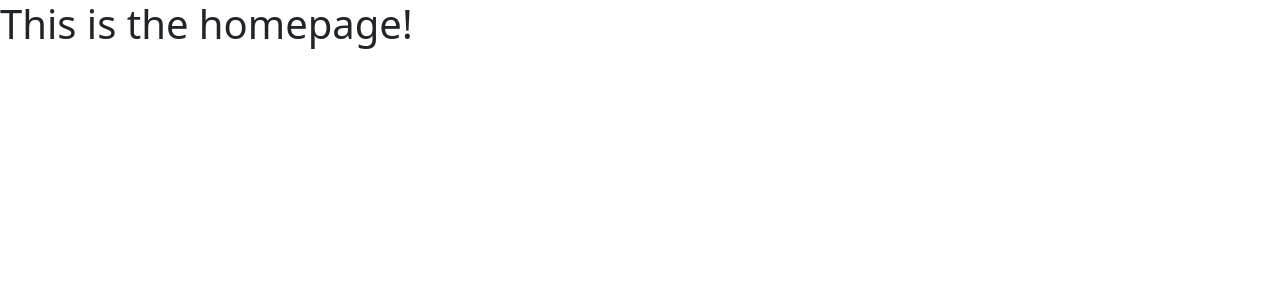
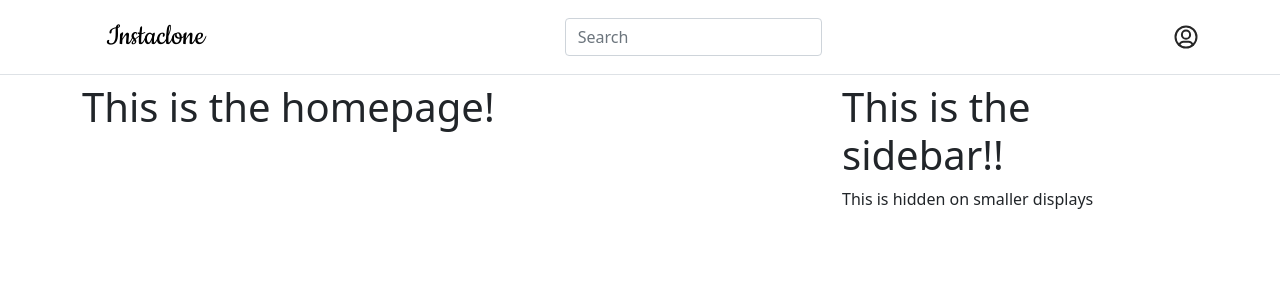
Before and after one commit to advaithhl/Instaclone, a Django app: page / in a window 1280 px wide. Shown: the top 300 px of the page. Run offline with Django 4.2, Linux system fonts and the light colour scheme.

Commit message:
Customise template

```diff
--- /dev/null
+++ b/feed/static/feed/main.css
@@ -0,0 +1,5 @@
+#brand-icon {
+  color: black;
+  font-family: "Cookie", cursive;
+  font-size: xx-large;
+}
--- a/feed/templates/feed/base.html
+++ b/feed/templates/feed/base.html
@@ -1,3 +1,4 @@
+{% load static %}
 <!DOCTYPE html>
 <html lang="en">
   <head>
@@ -13,10 +14,81 @@
       crossorigin="anonymous"
     />
 
-    <title>Hello, world!</title>
+    <!-- Google fonts -->
+    <link rel="preconnect" href="https://fonts.googleapis.com" />
+    <link rel="preconnect" href="https://fonts.gstatic.com" crossorigin />
+    <link
+      href="https://fonts.googleapis.com/css2?family=Cookie&display=swap"
+      rel="stylesheet"
+    />
+
+    <!-- Local CSS -->
+    <link rel="stylesheet" href="{% static 'feed/main.css' %}" />
+
+    <title>Instaclone</title>
   </head>
   <body>
-    {% block content %} {% endblock content %}
+    <nav
+      class="navbar navbar-expand-lg navbar-dark border-bottom"
+    >
+      <div class="container">
+        <a class="navbar-brand ms-4" id="brand-icon" href="#">Instaclone</a>
+        <form class="d-flex">
+          <input
+            class="form-control shadow-none me-2"
+            type="search"
+            placeholder="Search"
+            aria-label="Search"
+          />
+        </form>
+        <svg
+          aria-label="Activity Feed"
+          color="#262626"
+          fill="#262626"
+          height="24"
+          role="img"
+          viewBox="0 0 24 24"
+          width="24"
+        >
+          <circle
+            cx="12.004"
+            cy="12.004"
+            fill="none"
+            r="10.5"
+            stroke="currentColor"
+            stroke-linecap="round"
+            stroke-miterlimit="10"
+            stroke-width="2"
+          ></circle>
+          <path
+            d="M18.793 20.014a6.08 6.08 0 00-1.778-2.447 3.991 3.991 0 00-2.386-.791H9.38a3.994 3.994 0 00-2.386.791 6.09 6.09 0 00-1.779 2.447"
+            fill="none"
+            stroke="currentColor"
+            stroke-linecap="round"
+            stroke-miterlimit="10"
+            stroke-width="2"
+          ></path>
+          <circle
+            cx="12.006"
+            cy="9.718"
+            fill="none"
+            r="4.109"
+            stroke="currentColor"
+            stroke-linecap="round"
+            stroke-miterlimit="10"
+            stroke-width="2"
+          ></circle>
+        </svg>
+      </div>
+    </nav>
+    <main role="main" class="container mt-2">
+      <div class="row">
+        <div class="col-lg-8">{% block content %}{% endblock %}</div>
+        <div class="col d-none d-lg-block">
+          {% block sidebar %}{% endblock %}
+        </div>
+      </div>
+    </main>
 
     <!-- Optional JavaScript; choose one of the two! -->
 
--- a/feed/templates/feed/home.html
+++ b/feed/templates/feed/home.html
@@ -2,3 +2,7 @@
 {% block content %}
 <h1>This is the homepage!</h1>
 {% endblock content %}
+{% block sidebar %}
+<h1>This is the sidebar!!</h1>
+<p>This is hidden on smaller displays</p>
+{% endblock sidebar %}
```
